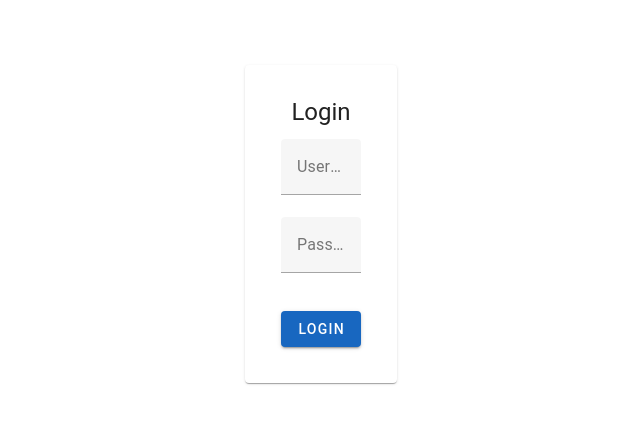
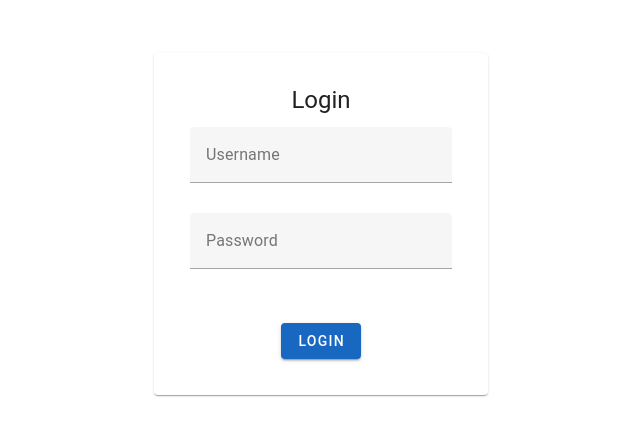
Before and after one commit to Contechnet/CTNSchool, a Vue app in the folder ctn-school-app/: page /login in a window 1280 px wide. Shown: the part 176-612 px from the top of the page, without its empty margins (319-959 px from the left). Built offline with nearby package versions, Linux system fonts and the light colour scheme.

Commit message:
fixes: inital fixes-login page & overview page

```diff
--- a/ctn-school-app/src/pages/Login.vue
+++ b/ctn-school-app/src/pages/Login.vue
@@ -4,6 +4,8 @@
       <v-card-title class="text-h5 text-center">Login</v-card-title>
       <v-card-text>
         <v-form @submit.prevent="handleLogin">
+          <v-row dense>
+            <v-col cols="12">
               <v-text-field
                 v-model="username"
                 label="Username"
@@ -11,6 +13,8 @@
                 dense
                 required
               ></v-text-field>
+            </v-col>
+            <v-col cols="12">
               <v-text-field
                 v-model="password"
                 label="Password"
@@ -19,10 +23,18 @@
                 dense
                 required
               ></v-text-field>
+            </v-col>
+            <v-col cols="12">
               <v-alert v-if="errorMessage" type="error" class="mt-2">{{
                 errorMessage
               }}</v-alert>
-          <v-btn type="submit" block color="primary" class="mt-4">Login</v-btn>
+            </v-col>
+            <v-col cols="12" class="d-flex justify-center">
+              <v-btn type="submit" color="primary" class="mt-4"
+                >Login</v-btn
+              >
+            </v-col>
+          </v-row>
         </v-form>
       </v-card-text>
     </v-card>
--- a/ctn-school-app/src/pages/Overview.vue
+++ b/ctn-school-app/src/pages/Overview.vue
@@ -5,12 +5,13 @@
       <v-card-text>
         <v-data-table :headers="headers" :items="classes" item-value="id">
           <template v-slot:[`item.teacher`]="{ item }">
-            {{ item.teacher.name }}
+            {{ `${item.teacher.firstName} ${item.teacher.lastName}` }}
           </template>
 
           <template v-slot:[`item.students`]="{ item }">
             <span v-for="(student, index) in item.students" :key="student.id">
-              {{ student.firstname
+            {{ `${student.firstName} ${student.lastName}` }}
+            {{
               }}<span v-if="index < item.students.length - 1">, </span>
             </span>
           </template>
--- a/ctn-school-app/src/stores/classStore.js
+++ b/ctn-school-app/src/stores/classStore.js
@@ -17,9 +17,11 @@ export const useClassStore = defineStore("classStore", {
 
         const students = studentResponse.data;
         const teachers = teacherResponse.data;
+        // const classes = classResponse.data;
 
-        console.log(students);
-        console.log(teachers);
+        // console.log(students);
+        // console.log(teachers);
+        // console.log(classes);
 
         // Map class data to include full teacher and student details
         this.classes = classResponse.data.map((cls) => ({
```
Also changed, not shown: 1 other file (tests, documents, lock files or other folders). Lines whose indentation alone changed are shown as unchanged.
